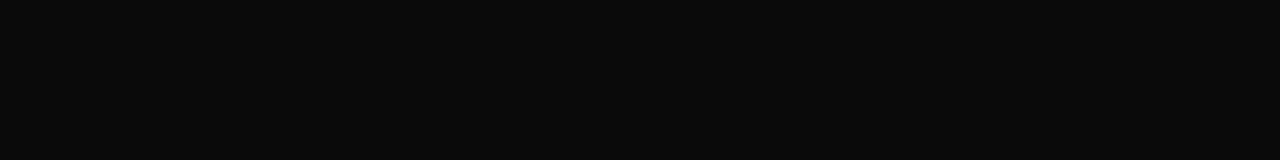
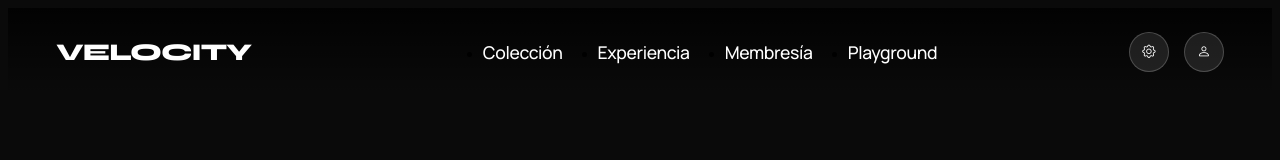
Before and after one commit to PPereaC/velocity, a plain HTML site: page index.html in a window 1280 px wide. Drawn offline with nearby package versions, Linux system fonts and the light colour scheme.

Commit message:
add: Navbar

```diff
--- a/css/styles.css
+++ b/css/styles.css
@@ -41,3 +41,84 @@
 body {
     background-color: var(--bg-body);
 }
+
+.navbar {
+    display: flex;
+    flex-direction: row;
+    justify-content: space-between;
+    align-items: center;
+    padding: 1rem 3rem;
+    background: linear-gradient(to bottom, rgba(0,0,0,0.8), transparent);
+
+    ul {
+        display: flex;
+        gap: 35px;
+    }
+
+}
+
+.nav-link {
+    font-size: 1.1rem;
+    font-family: var(--font-body);
+    color: var(--text-main);
+    font-weight: 500;
+    position: relative;
+    padding: 5px 0;
+    letter-spacing: -0.02em;
+    text-decoration: none;
+}
+
+.nav-link::after {
+    content: '';
+    position: absolute;
+    bottom: -5px;
+    left: 0;
+    width: 0;
+    height: 2px;
+    background-color: var(--accent);
+    transition: width 0.3s var(--ease-out);
+    box-shadow: 0 0 8px var(--accent);
+}
+
+.nav-link:hover {
+    color: white;
+}
+
+.nav-link:hover::after {
+    width: 100%;
+}
+
+.brand-name {
+    font-family: var(--font-display);
+    text-transform: uppercase;
+    font-weight: 800;
+    font-size: 1.5rem;
+    letter-spacing: -1px;
+    color: white;
+    display: flex;
+    align-items: center;
+    gap: 10px;
+}
+
+.navbar-button {
+    width: 40px;
+    height: 40px;
+    border-radius: 50%;
+    background: rgba(255, 255, 255, 0.1);
+    color: white;
+    display: flex;
+    align-items: center;
+    justify-content: center;
+    border: 1px solid rgba(255, 255, 255, 0.2);
+    transition: 0.3s;
+}
+
+.navbar-button:hover {
+    background-color: var(--text-main);
+    color: var(--bg-body);
+}
+
+.navbar-buttons-container {
+    display: flex;
+    gap: 15px;
+}
--- a/index.html
+++ b/index.html
@@ -4,9 +4,26 @@
     <meta charset="UTF-8">
     <meta name="viewport" content="width=device-width, initial-scale=1.0">
     <link rel="stylesheet" href="css/styles.css">
+    <link rel="stylesheet" href="https://cdn.jsdelivr.net/npm/bootstrap-icons@1.11.3/font/bootstrap-icons.min.css">
     <title>Velocity</title>
 </head>
 <body>
-
+    <header>
+        <nav class="navbar">
+            <span class="brand-name">
+                Velocity
+            </span>
+            <ul>
+                <li><a href="#" class="nav-link">Colección</a></li>
+                <li><a href="#" class="nav-link">Experiencia</a></li>
+                <li><a href="#" class="nav-link">Membresía</a></li>
+                <li><a href="#" class="nav-link">Playground</a></li>
+            </ul>
+            <div class="navbar-buttons-container">
+                <button class="navbar-button"><i class="bi bi-gear"></i></button>
+                <button class="navbar-button"><i class="bi bi-person"></i></button>
+            </div>
+        </nav>
+    </header>
 </body>
 </html>
```
